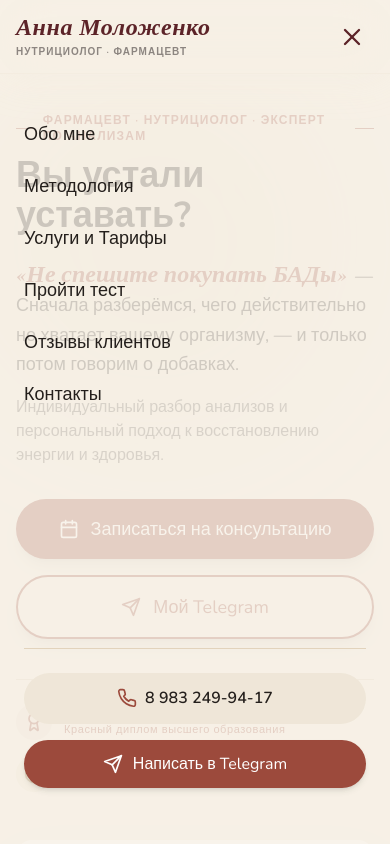
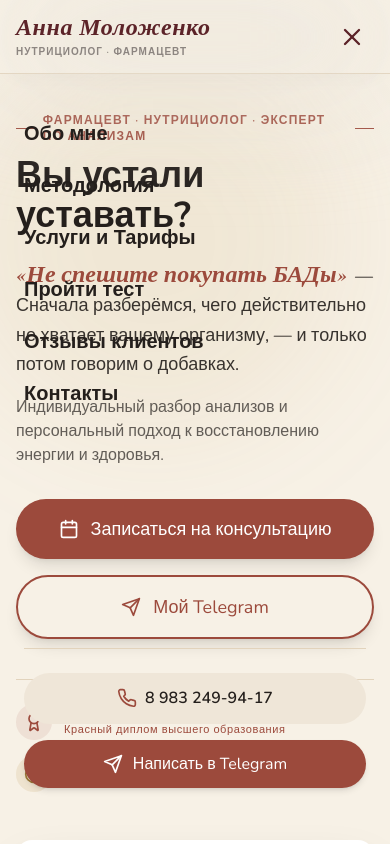
Before and after one commit to purrfect0/nutriciolog, a Next.js app: page /nutriciolog/ in a window 390 px wide. Both pictures are taken after a click on the button "Открыть меню". Shown: the top 844 px of the page. Built offline with nearby package versions, Linux system fonts and the light colour scheme; grey boxes are pictures that could not be loaded; a web font is replaced by a local one.

Commit message:
Enhance mobile navigation contrast with dense 94% opacity background and 3xl backdrop blur

```diff
--- a/components/sections/Header.tsx
+++ b/components/sections/Header.tsx
@@ -105,49 +105,49 @@ export const Header: React.FC = () => {
         </div>
       </div>
 
-      {/* Mobile Drawer Navigation (Translucent Full-screen backdrop blur overlay) */}
+      {/* Mobile Drawer Navigation (High-density Frosted Glass Overlay) */}
       {mobileMenuOpen && (
-        <div className="md:hidden fixed inset-0 z-40 bg-cream-100/80 backdrop-blur-xl backdrop-saturate-150 p-6 pt-28 flex flex-col justify-between overflow-y-auto min-h-screen">
-          <nav className="flex flex-col space-y-6 text-lg font-medium text-charcoal pt-2">
+        <div className="md:hidden fixed inset-0 z-40 bg-cream-100/94 backdrop-blur-3xl backdrop-brightness-95 p-6 pt-28 flex flex-col justify-between overflow-y-auto min-h-screen">
+          <nav className="flex flex-col space-y-6 text-xl font-bold text-charcoal pt-2">
             <a
               href="#about"
               onClick={() => setMobileMenuOpen(false)}
-              className="hover:text-terracotta"
+              className="hover:text-terracotta transition-colors"
             >
               Обо мне
             </a>
             <a
               href="#methodology"
               onClick={() => setMobileMenuOpen(false)}
-              className="hover:text-terracotta"
+              className="hover:text-terracotta transition-colors"
             >
               Методология
             </a>
             <a
               href="#services"
               onClick={() => setMobileMenuOpen(false)}
-              className="hover:text-terracotta"
+              className="hover:text-terracotta transition-colors"
             >
               Услуги и Тарифы
             </a>
             <a
               href="#quiz"
               onClick={() => setMobileMenuOpen(false)}
-              className="hover:text-terracotta"
+              className="hover:text-terracotta transition-colors"
             >
               Пройти тест
             </a>
             <a
               href="#testimonials"
               onClick={() => setMobileMenuOpen(false)}
-              className="hover:text-terracotta"
+              className="hover:text-terracotta transition-colors"
             >
               Отзывы клиентов
             </a>
             <a
               href="#contacts"
               onClick={() => setMobileMenuOpen(false)}
-              className="hover:text-terracotta"
+              className="hover:text-terracotta transition-colors"
             >
               Контакты
             </a>
```
Also changed, not shown: index.html (+9 -9 lines).
